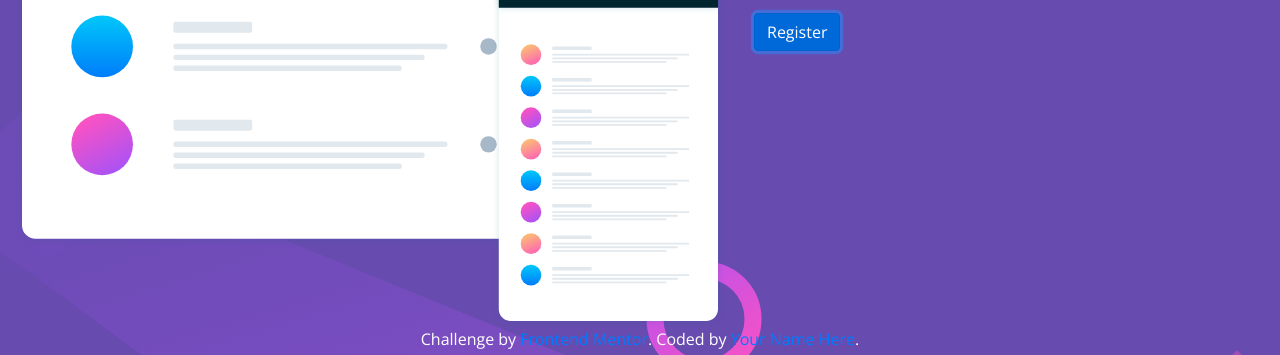
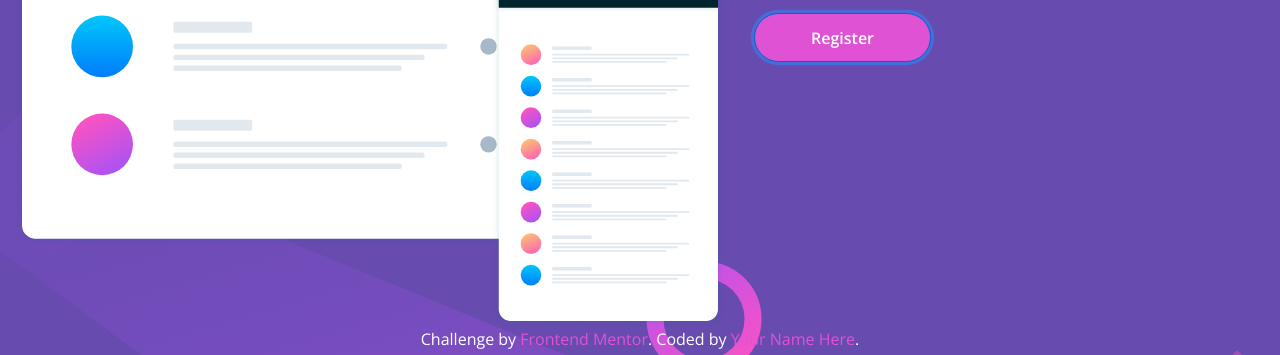
Before and after one commit to Alexrjj/Huddle-landing-page, a plain HTML site: page index.html in a window 1280 px wide. Both pictures are taken after a click on the button "Register". Shown: the part 244-599 px from the top of the page. Drawn offline with nearby package versions, Linux system fonts and the light colour scheme.

Commit message:
Change button style, attribution link style

```diff
--- a/index.html
+++ b/index.html
@@ -15,7 +15,7 @@
   <!--  Styles  -->
   <link rel="stylesheet" href="styles/style.css">
   <!--  Google Fonts  -->
-  <link href="https://fonts.googleapis.com/css?family=Open+Sans|Poppins:400,700&display=swap" rel="stylesheet">
+  <link href="https://fonts.googleapis.com/css?family=Open+Sans:400,600|Poppins:400,700&display=swap" rel="stylesheet">
   <!--  Awesome Fonts  -->
   <script src="https://kit.fontawesome.com/9b1e3e940f.js" crossorigin="anonymous"></script>
 </head>
--- a/styles/style.css
+++ b/styles/style.css
@@ -10,8 +10,31 @@ h1 {
     font-weight: bold;
 }
 
+.reg-button {
+    box-shadow: 2px 5px 8px 1px darkslateblue;
+    color: #674baf;
+    background-color: white;
+    padding: 0.7rem 3.5rem;
+    border-radius: 30px;
+    font-weight: 600;
+}
+
+.reg-button:hover {
+    color: white;
+    background-color: #e052d4;
+}
+
+.reg-button:focus {
+    color: white;
+    background-color: #e052d4;
+}
+
 .attribution {
     text-align: center;
+}
+
+.attribution a {
+    color: #e052d4;
 }
 
 .icons {
@@ -27,8 +50,8 @@ h1 {
 }
 
 .icons a:hover {
-    color: #ed53cc ;
-    border: 1px solid #ed53cc;
+    color: #e052d4;
+    border: 1px solid #e052d4;
 }
 
 .fa-facebook-f {
```
